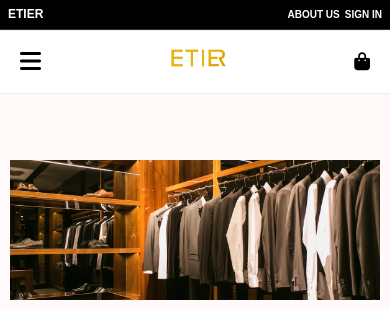
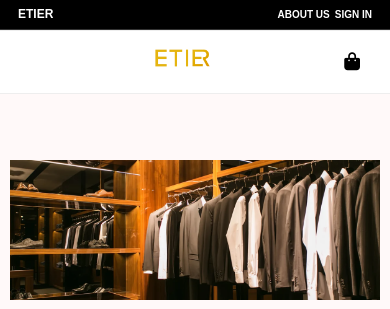
Before and after one commit to charlespuaa/PHP_BeyondOne, a PHP site: page /about_us.php in a window 390 px wide. Shown: the top 309 px of the page. Run offline with PHP 8.4, Linux system fonts and the light colour scheme.

Commit message:
header responsive product responisve mobile

```diff
--- a/pages/header.php
+++ b/pages/header.php
@@ -6,9 +6,7 @@
   <link href="https://cdnjs.cloudflare.com/ajax/libs/font-awesome/6.5.0/css/all.min.css" rel="stylesheet">
 
   <style>
-    /* ------------------------------------------- */
-    /* Existing Header Styles (Keep them as is)    */
-    /* ------------------------------------------- */
+
     .etier-header *, .etier-header *::before, .etier-header *::after {
       box-sizing: border-box;
       margin: 0;
@@ -30,7 +28,7 @@
       display: flex;
       justify-content: space-between;
       align-items: center;
-      padding: 7px 20px;
+      padding: 8px 20px;
       font-size: 13px;
       background: #000;
       border-bottom: 1px solid #333;
@@ -45,6 +43,7 @@
       color: #FFF;
       flex-shrink: 1;
       z-index: 10;
+      padding-left: 10px;
     }
 
     .etier-header .top-bar-left a {
@@ -92,6 +91,7 @@
       font-size: 15px;
       flex-shrink: 1;
       z-index: 10;
+      padding-right: 10px;
     }
 
     .etier-header .top-bar-right a {
@@ -110,14 +110,15 @@
       align-items: center;
       padding: 10px 20px;
       border-top: 1px solid #eee;
-      transition: max-height 0.4s ease, padding 0.4s ease;
+      /* Removed this line as it seemed misplaced and could affect layout */
+      /* transition: max-height 0.4s ease, padding 0.4s ease; */
     }
 
     .etier-header .menu-toggle {
       font-size: 24px;
       cursor: pointer;
       color: #000;
-      display: none;
+      display: none; /* Hidden by default on desktop, shown by media query */
       grid-column: 1;
       justify-self: start;
     }
@@ -151,6 +152,7 @@
       font-size: 22px;
       color: #000;
       text-decoration: none;
+      padding-right: 10px;
     }
 
     .etier-header .top-right a:hover {
@@ -202,9 +204,7 @@
       }
     <?php endif; ?>
 
-    /* ------------------------------------------- */
-    /* Media Queries for Responsiveness            */
-    /* ------------------------------------------- */
+    /* responsive styles */
     @media (max-width: 768px) {
       .etier-header .top-bar {
         padding: 7px 10px;
@@ -235,8 +235,9 @@
           max-height: 100%;
       }
 
+      /* This rule will only apply if menu-toggle is present in HTML */
       .etier-header .menu-toggle {
-        display: block;
+        display: block; /* Shown on mobile */
       }
 
       .etier-header .logo img {
@@ -333,9 +334,18 @@
   </div>
 
   <div class="top-nav">
-    <div class="menu-toggle" id="menuToggle">
-      <i class="fas fa-bars"></i>
-    </div>
+    <?php
+    // Define pages where menu-toggle and main-nav should NOT appear
+    $noNavPages = ['about_us.php', 'signin.php', 'account_info_reg.php', 'personal_info_reg.php', 'address_info_reg.php', 'payment.php'];
+    $showNavAndHamburger = !in_array($currentPage, $noNavPages);
+    ?>
+
+    <?php if ($showNavAndHamburger): // Only show menu toggle if navigation is needed ?>
+      <div class="menu-toggle" id="menuToggle">
+        <i class="fas fa-bars"></i>
+      </div>
+    <?php endif; ?>
+
     <div class="logo">
       <a href="store.php">
         <img src="../assets/etier_logo_transparent.png" alt="etier logo" />
@@ -345,7 +355,7 @@
       <a href="cart.php"><i class="fas fa-shopping-bag"></i></a> </div>
   </div>
 
-  <?php if (!in_array($currentPage, ['about_us.php', 'signin.php', 'account_info_reg.php', 'personal_info_reg.php', 'address_info_reg.php'])): ?>
+  <?php if ($showNavAndHamburger): // Only show main navigation if needed ?>
     <nav class="main-nav" id="mainNav">
       <?php
         $categories = [
@@ -386,6 +396,7 @@
     const menuToggle = document.getElementById('menuToggle');
     const mainNav = document.getElementById('mainNav');
 
+    // Only add event listener if menuToggle and mainNav exist (i.e., not on pages where they are removed by PHP)
     if (menuToggle && mainNav) {
       menuToggle.addEventListener('click', () => {
         mainNav.classList.toggle('active');
@@ -444,7 +455,7 @@
     }
 
     // Start rotation
-    setInterval(showNextText, 4000);
+    setInterval(showNextText, 2000);
   });
 </script>
 <?php endif; ?>
--- a/pages/product.php
+++ b/pages/product.php
@@ -249,12 +249,14 @@ $imageToShow = ($view === 'back') ? $product['hover_image'] : $product['image'];
       }
 
       .main-image img {
-        width: 100%;
+        justify-content: center;
+        margin-left: 60px;
+        width: 65%;
         height: auto;
       }
 
       .page-wrapper {
-        padding-top: 260px;
+        padding-top: 100px;
       }
     }
   </style>
```
